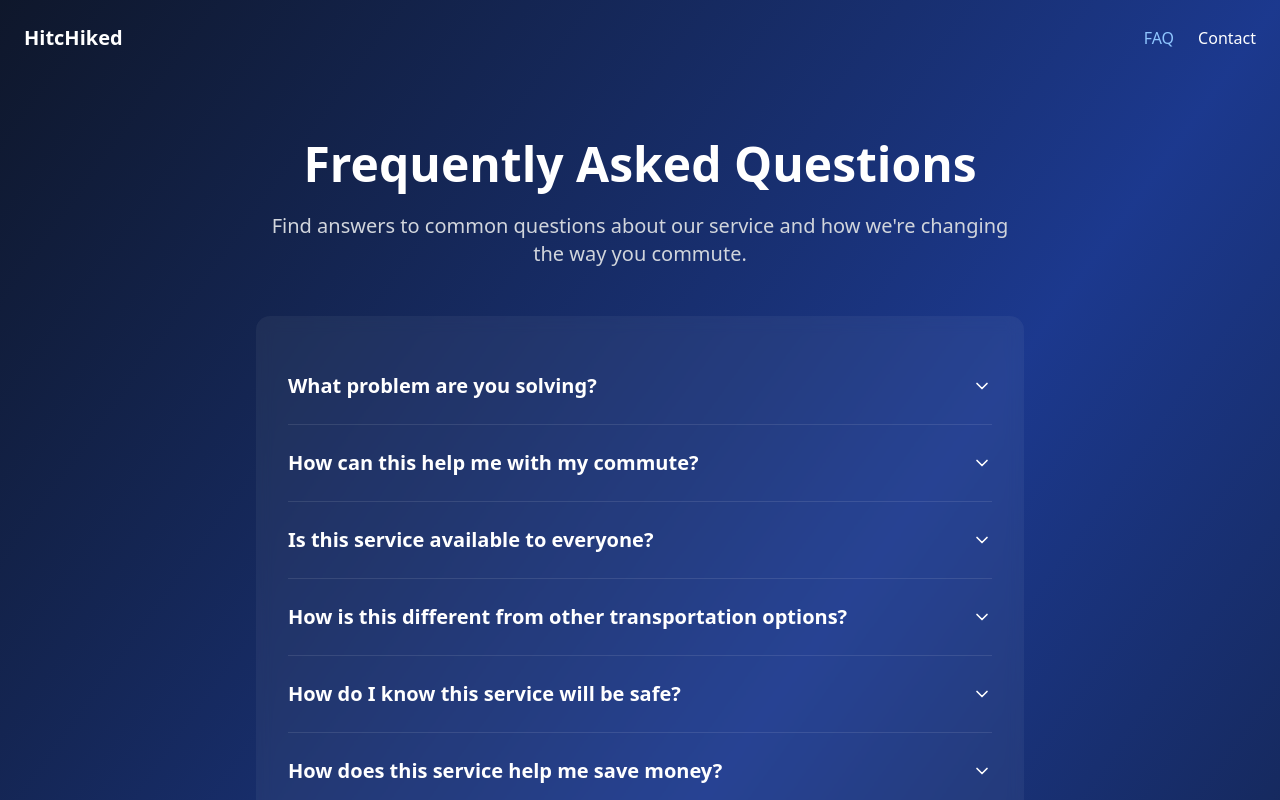
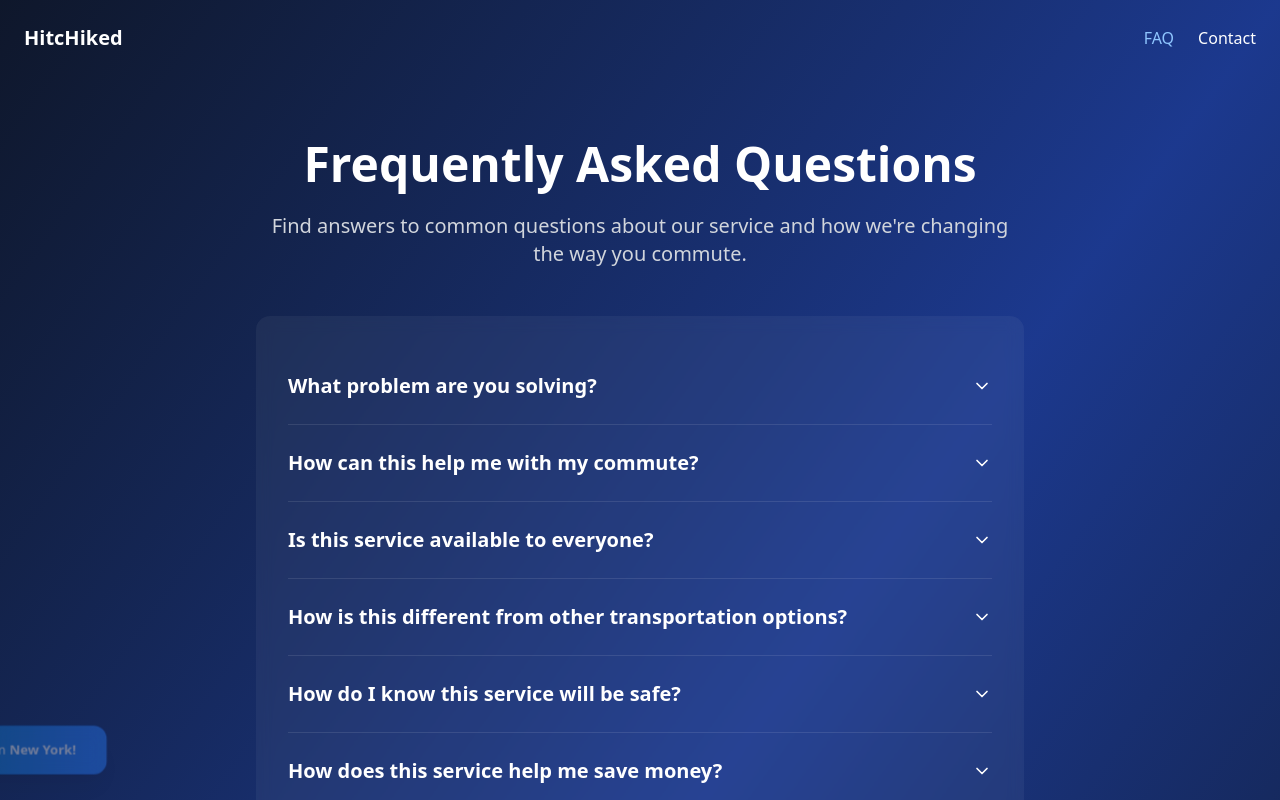
Before and after one commit to apoorvverma/hh, a Next.js app: page /faq in a window 1280 px wide. Shown: the top 800 px of the page. Built offline with nearby package versions, Linux system fonts and the light colour scheme.

Commit message:
Add Notification Popups

```diff
--- a/app/layout.tsx
+++ b/app/layout.tsx
@@ -1,6 +1,7 @@
 import type { Metadata } from "next";
 import { Geist, Geist_Mono } from "next/font/google";
 import "./globals.css";
+import UserNotifications from "@/components/UserNotifications";
 
 const geistSans = Geist({
   variable: "--font-geist-sans",
@@ -28,6 +29,7 @@
         className={`${geistSans.variable} ${geistMono.variable} antialiased`}
       >
         {children}
+        <UserNotifications />
       </body>
     </html>
   );
--- /dev/null
+++ b/components/UserNotifications.tsx
@@ -0,0 +1,99 @@
+'use client';
+
+import { useEffect, useState } from 'react';
+import { motion, AnimatePresence } from 'framer-motion';
+
+const userData = [
+    { name: 'Dhruva Poojary', city: 'New York' },
+    { name: 'Krish Jain', city: 'New York' },
+    { name: 'Naytik Vora', city: 'Allston' },
+    { name: 'Harsh Patel', city: 'North Billerica' },
+    { name: 'Ansh Mehta', city: 'Boston' },
+    { name: 'Keval Patel', city: 'Cambridge' },
+    { name: 'Harsh Shukla', city: 'Somerville' },
+    { name: 'Akshat Kolekar', city: 'Boston' },
+    { name: 'Indra Patel', city: 'Brookline' },
+    { name: 'Brianna Socci', city: 'Boston' },
+    { name: 'Apoorv Verma', city: 'Boston' },
+    { name: 'Sarah Johnson', city: 'Providence' },
+    { name: 'Michael Chen', city: 'Worcester' },
+    { name: 'Emily Davis', city: 'Springfield' },
+    { name: 'David Kim', city: 'Hartford' },
+    { name: 'Jessica Brown', city: 'New Haven' },
+    { name: 'Daniel Martinez', city: 'Stamford' },
+    { name: 'Olivia Garcia', city: 'Portland' },
+    { name: 'James Wilson', city: 'Burlington' },
+    { name: 'Sophia Lee', city: 'Manchester' },
+    { name: 'William Taylor', city: 'Nashua' },
+    { name: 'Ava Anderson', city: 'Portsmouth' },
+    { name: 'Benjamin Thomas', city: 'Albany' },
+    { name: 'Mia Jackson', city: 'Buffalo' },
+    { name: 'Lucas White', city: 'Rochester' },
+    { name: 'Charlotte Harris', city: 'Syracuse' },
+    { name: 'Henry Martin', city: 'Newark' },
+    { name: 'Amelia Thompson', city: 'Jersey City' },
+    { name: 'Alexander Garcia', city: 'Philadelphia' },
+    { name: 'Victoria Rodriguez', city: 'Pittsburgh' }
+];
+
+
+export default function UserNotifications() {
+  const [currentIndex, setCurrentIndex] = useState(0);
+  const [isVisible, setIsVisible] = useState(true);
+
+  useEffect(() => {
+    const showNotification = setInterval(() => {
+      setIsVisible(false);
+
+      setTimeout(() => {
+        setCurrentIndex(Math.floor(Math.random() * userData.length));
+        setIsVisible(true);
+      }, 1000);
+
+    }, 5500);
+
+    return () => clearInterval(showNotification);
+  }, []);
+
+  const currentUser = userData[currentIndex];
+
+  return (
+    <div className="fixed bottom-6 left-6 z-50">
+      <AnimatePresence mode="wait">
+        {isVisible && (
+          <motion.div
+            initial={{ x: '-120%', opacity: 0, scale: 0.9 }}
+            animate={{
+              x: 0,
+              opacity: 1,
+              scale: 1,
+              transition: {
+                type: 'spring',
+                damping: 20,
+                stiffness: 150
+              }
+            }}
+            exit={{
+              x: '-120%',
+              opacity: 0,
+              scale: 0.9,
+              transition: {
+                duration: 0.3,
+                ease: 'easeIn'
+              }
+            }}
+            className="relative bg-gradient-to-r from-cyan-700 to-blue-500 shadow-xl rounded-xl p-4 pr-8 text-sm font-medium text-white backdrop-blur-sm"
+          >
+            <div className="absolute top-3 left-3 w-2 h-2 bg-green-500 rounded-full animate-ping" />
+            <div className="absolute top-3 left-3 w-2 h-2 bg-green-500 rounded-full" />
+            <div className="flex items-center gap-1 pl-4">
+              <span className="font-bold text-white">{currentUser.name}</span>
+              joined from
+              <span className="font-bold">{currentUser.city}!</span>
+            </div>
+          </motion.div>
+        )}
+      </AnimatePresence>
+    </div>
+  );
+}
```
